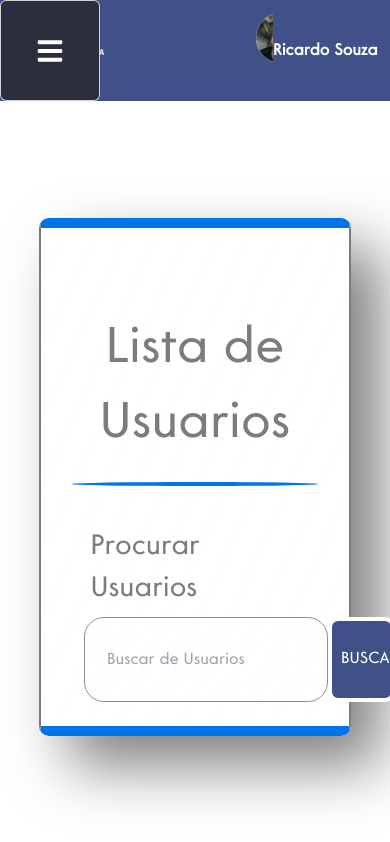
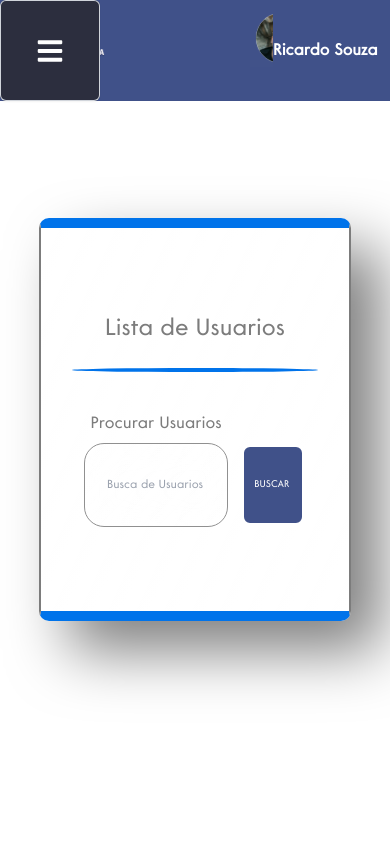
Before and after one commit to MamukaSenai/React-Mamuka, a React (Vite) app: page /listadevs in a window 390 px wide. Built offline with nearby package versions, Linux system fonts and the light colour scheme.

Commit message:
ajuste na tela consulta usuario

```diff
--- a/src/pages/Administrador/CadastroProjeto/style.css
+++ b/src/pages/Administrador/CadastroProjeto/style.css
@@ -33,9 +33,10 @@
     display: flex;
     flex-direction: column;
     align-items: center;
-
     color: var(--cinzaclaro);
     margin: 3% 0;
+    padding-left: 1.9%;
+    padding-right: 1.9%;
 }
 
 .main_cadastro h1 {
@@ -115,6 +116,7 @@
 
 .main_cadastro .cad_box_input>input {
     width: 100%;
+
     border-radius: 20px;
     border: 1px solid #b5b5b5;
     background: linear-gradient(136deg, #ffffff1a 0%, #ffffff0b 100%);
@@ -151,6 +153,7 @@
 
 #dataInicio,#dataConclusao{
     font-size: 15px;
+
 }
 
 #responsavel{
@@ -163,3 +166,10 @@
     text-align: center;
     margin-top: 30px;
 }
+
+
+/* @media screen and (max-width: 565px) {
+    #h1 {
+        font-size: 10px;
+    }
+} */
--- a/src/pages/Administrador/Home/style.css
+++ b/src/pages/Administrador/Home/style.css
@@ -99,23 +99,27 @@ main
         align-items: center;
     } */
 
+
+
+
+
 /* Main */
 
 /* Quando a resolução for menor que 820px esconde o campo de busca */
-@media screen and (max-width: 820px)
+/* @media screen and (max-width: 820px)
 {
 
-    /* MAIN */
+     MAIN
     .conteudo
     {
         display: flex;
         justify-content: center;
         align-items: center;
-        flex-direction: column; /*resolução a baixo de 820 muda as div para colunas */
+        flex-direction: column; resolução a baixo de 820 muda as div para colunas
     }
 
 
-}
+} */
 
 
 /* Quando a resolução for menor que 760px esconde o campo de busca */
--- a/src/pages/Administrador/ListaDevs/index.tsx
+++ b/src/pages/Administrador/ListaDevs/index.tsx
@@ -92,7 +92,7 @@ export default function ListaDevs() {
                         <div className="wrapper_form">
                             <label htmlFor="busca">Procurar Usuarios</label>
                             <div className="campo-label">
-                                <input type="search" name="campo-busca" id="busca" placeholder="Buscar de Usuarios" onChange={retornoDevsGeral} />
+                                <input type="search" name="campo-busca" id="busca" placeholder="Busca de Usuarios" onChange={retornoDevsGeral} />
                                 <button type="submit">Buscar</button>
                             </div>
                         </div>
--- a/src/pages/Administrador/ListaDevs/style.css
+++ b/src/pages/Administrador/ListaDevs/style.css
@@ -213,3 +213,84 @@ main#lista-devs {
     background-color: white;
     color: var(--azulP);
 }
+
+
+@media screen and (max-width:806px) {
+    #lista-devs h1{
+        font-size: 6vw;
+    }
+
+    .campo-label button{
+        font-size: medium;
+    }
+
+
+}
+
+
+@media screen and (max-width:681px) {
+    .campo-label input{
+        width: 65%;
+    }
+
+    .wrapper_form label{
+        font-size: 4.2vw;
+    }
+
+    /* .campo-label input{
+        font-size: 3vw;
+    }
+
+    .campo-label button{
+        font-size: 2.5vw;
+    } */
+
+    .campo-label button{
+        font-size: medium;
+    }
+}
+
+
+@media screen and (max-width:628px) {
+
+    .campo-label input{
+        font-size: 3vw;
+    }
+
+    .campo-label button{
+        font-size: medium;
+    }
+}
+
+
+@media screen and (max-width:512px) {
+    /* .campo-label input{
+        width: 65%;
+    }
+
+    .wrapper_form label{
+        font-size: 4.2vw;
+    } */
+
+    .campo-label input{
+        font-size: 3vw;
+    }
+
+    .campo-label button{
+        font-size: 2.5vw;
+    }
+}
+
+@media screen and (max-width:445px){
+    .campo-label{
+
+
+    }
+}
+
+@media screen and (max-width:375px){
+    .campo-label input{
+        padding-right: 2%;
+    }
+
+}
```
Also changed, not shown: src/pages/Administrador/Consulta/style.css (line endings or trailing spaces).
